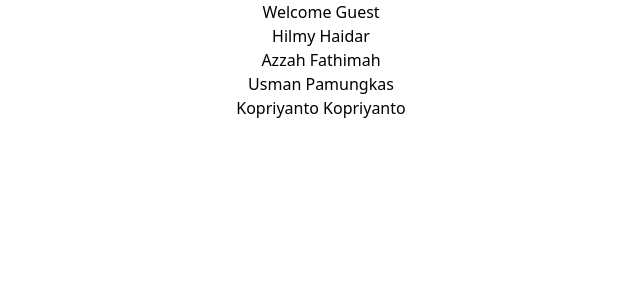
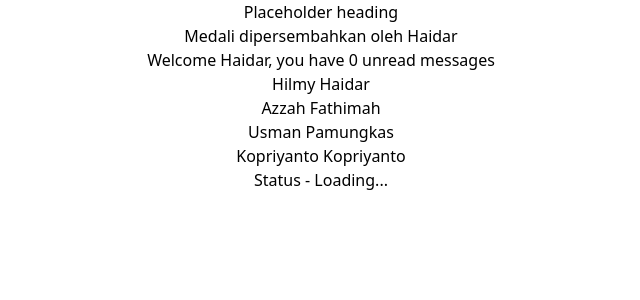
Before and after one commit to hilmyha/learn-reactjs, a React (Create React App) app: page / in a window 1280 px wide. Shown: the top 300 px of the page, without its empty margins (319-959 px from the left). Built offline with nearby package versions, Linux system fonts and the light colour scheme.

Commit message:
advanced type props

```diff
--- a/src/App.tsx
+++ b/src/App.tsx
@@ -4,6 +4,9 @@ import "./App.css";
 import { Greet } from "./components/Greet";
 import { Person } from "./components/Person";
 import { PersonList } from "./components/PersonList";
+import { Status } from "./components/Status";
+import { Heading } from "./components/Heading";
+import { Medali } from "./components/Medali";
 
 function App() {
   const personName = {
@@ -31,9 +34,21 @@ function App() {
           Learn React
         </a>
       </header> */}
-      <Greet name="Haidar" messageCount={20} isLoggedIn={false} />
+
+      <Heading >
+        Placeholder heading
+      </Heading>
+      <Medali>
+        <Heading>
+          Medali dipersembahkan oleh Haidar
+        </Heading>
+      </Medali>
+
+      <Greet name="Haidar" isLoggedIn={true} />
       <Person name={personName} />
       <PersonList names={nameList} />
+
+      <Status messages="loading" />
     </div>
   );
 }
--- a/src/components/Greet.tsx
+++ b/src/components/Greet.tsx
@@ -1,15 +1,16 @@
 type GreetProps = {
   name: string;
-  messageCount: number;
+  messageCount?: number;
   isLoggedIn: boolean;
 };
 
 export const Greet = (props: GreetProps) => {
+  const { messageCount = 0 } = props;
   return (
     <div>
       <h1>
         {props.isLoggedIn
-          ? `Welcome ${props.name}, you have ${props.messageCount} unread messages`
+          ? `Welcome ${props.name}, you have ${messageCount} unread messages`
           : "Welcome Guest"}
       </h1>
     </div>
--- /dev/null
+++ b/src/components/Heading.tsx
@@ -0,0 +1,7 @@
+type HeadingProps = {
+  children: string;
+};
+
+export const Heading = (props: HeadingProps) => {
+  return <h2>{props.children}</h2>;
+};
--- /dev/null
+++ b/src/components/Medali.tsx
@@ -0,0 +1,12 @@
+type MedaliProps = {
+  children: React.ReactNode;
+};
+
+export const Medali = (props: MedaliProps) => {
+  return <div>{props.children}</div>;
+};
+
+// explain this code
+/**
+ * Kode di atas adalah contoh penggunaan React.Children API. React.Children API adalah API yang digunakan untuk memanipulasi children dari sebuah komponen. Pada kode di atas, kita membuat komponen Medali yang menerima props children dengan tipe React.ReactNode. React.ReactNode adalah tipe data yang digunakan untuk merepresentasikan children dari sebuah komponen. Pada komponen Medali, kita mengembalikan children yang diterima dari props. Dengan menggunakan React.Children API, kita dapat memanipulasi children dari sebuah komponen, misalnya dengan menambahkan props atau melakukan validasi terhadap children tersebut.
+ */
--- /dev/null
+++ b/src/components/Status.tsx
@@ -0,0 +1,20 @@
+type StatusProps = {
+  messages: "loading" | "success" | "error"; // status can only be one of these three values
+};
+
+export const Status = (props: StatusProps) => {
+  let message;
+  if (props.messages === "loading") {
+    message = "Loading...";
+  } else if (props.messages === "error") {
+    message = "Error fetching data";
+  } else if (props.messages === "success") {
+    message = "Data fetched successfully";
+  }
+
+  return (
+    <div>
+      <h2>Status - {message}</h2>
+    </div>
+  );
+};
```
